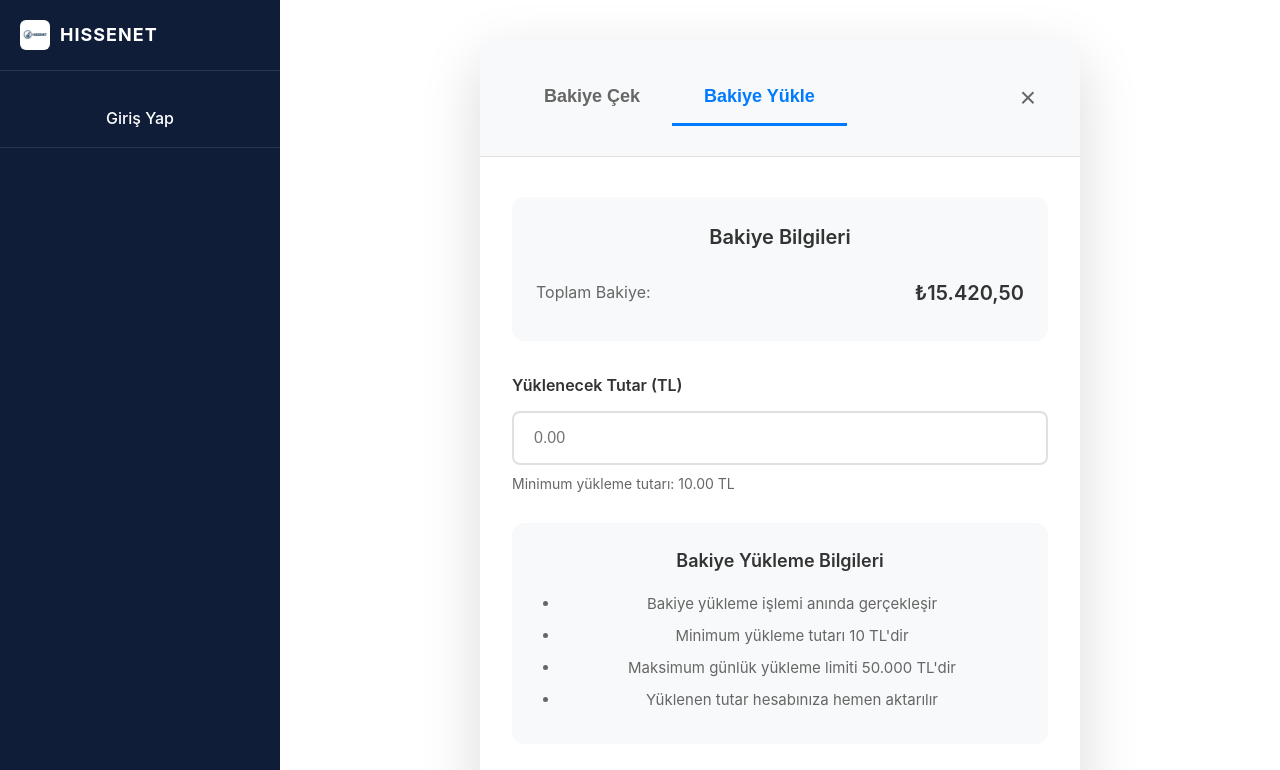
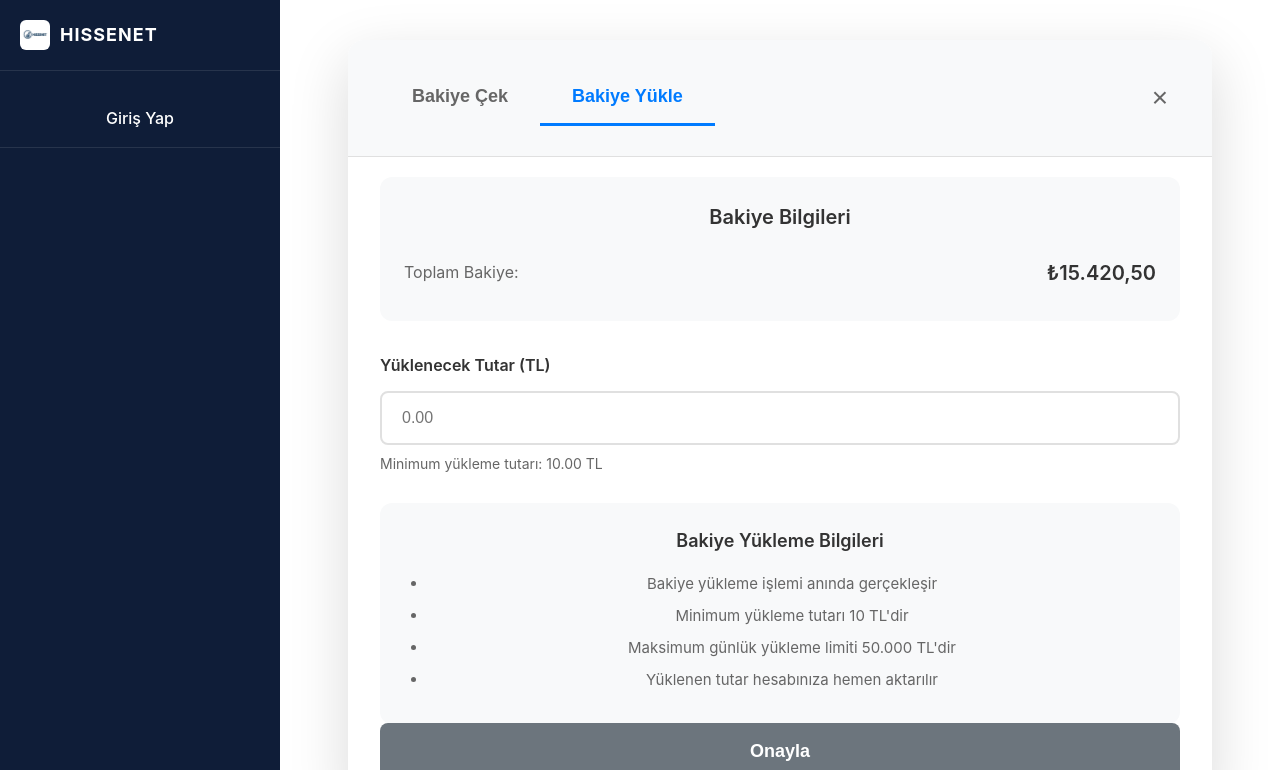
Before and after one commit to umutsefkansak/hissenet, a React (Create React App) app in the folder frontend/: page /wallet in a window 1280 px wide. Shown: the top 770 px of the page. Built offline with nearby package versions, Linux system fonts and the light colour scheme; no server answers.

Commit message:
feat: new designs for wallet processes

```diff
--- a/frontend/src/pages/Wallet/Wallet.css
+++ b/frontend/src/pages/Wallet/Wallet.css
@@ -12,11 +12,13 @@
   border-radius: 16px;
   box-shadow: 0 20px 60px rgba(0, 0, 0, 0.15);
   width: 90%;
-  max-width: 600px;
+  max-width: 1000px;
+  max-height: 96vh; /* Ekran yüksekliğinin %90'ı */
   min-height: 150px;
   overflow: hidden;
+  display: flex;
+  flex-direction: column; /* Dikey düzen */
 }
-
 
 .modal-header {
   display: flex;
@@ -25,6 +27,7 @@
   padding: 30px 32px;
   border-bottom: 1px solid #e0e0e0;
   background: #f8f9fa;
+  flex-shrink: 0; /* Header'ın küçülmesini engelle */
 }
 
 .tab-buttons {
@@ -73,12 +76,26 @@
   background: #f0f0f0;
 }
 
-
 .modal-content {
   padding: 40px 32px;
-  min-height: 500px;
+  flex: 1; /* Kalan alanı kapla */
+  overflow-y: auto; /* İçerik fazlaysa scroll */
+  display: flex;
+  flex-direction: column;
 }
 
+/* Form container */
+.modal-content form {
+  flex: 1;
+  display: flex;
+  flex-direction: column;
+  min-height: 0; /* Önemli: flex item'ın scroll çalışması için */
+}
+
+/* Form içeriği */
+.modal-content form > div:not(:last-child) {
+  flex: 1;
+}
 
 .balance-info {
   margin-bottom: 32px;
@@ -123,7 +140,6 @@
   font-size: 20px;
 }
 
-
 .form-section {
   margin-bottom: 28px;
 }
@@ -165,7 +181,6 @@
   color: #666;
 }
 
-
 .checkbox-group {
   display: flex;
   align-items: center;
@@ -185,7 +200,6 @@
   color: #333;
   cursor: pointer;
 }
-
 
 .info-section {
   margin-bottom: 28px;
@@ -213,7 +227,6 @@
   margin-bottom: 8px;
 }
 
-
 .message {
   padding: 16px 20px;
   border-radius: 8px;
@@ -235,7 +248,6 @@
   border: 1px solid #f5c6cb;
 }
 
-
 .confirm-button {
   width: 100%;
   padding: 18px 32px;
@@ -248,6 +260,10 @@
   cursor: pointer;
   transition: background-color 0.3s ease;
   margin-top: 20px;
+  flex-shrink: 0; /* Butonun küçülmesini engelle */
+  position: sticky; /* Buton her zaman görünür kalsın */
+  bottom: 0;
+  z-index: 10;
 }
 
 .confirm-button:hover:not(:disabled) {
@@ -258,3 +274,25 @@
   opacity: 0.6;
   cursor: not-allowed;
 }
+
+/* Responsive ayarlar */
+@media (max-height: 800px) {
+  .wallet-modal {
+    max-height: 95vh;
+  }
+
+  .modal-content {
+    padding: 20px 32px;
+  }
+}
+
+@media (max-width: 768px) {
+  .wallet-modal {
+    max-height: 100vh;
+    width: 95%;
+  }
+
+  .modal-content {
+    padding: 20px 24px;
+  }
+}
```
